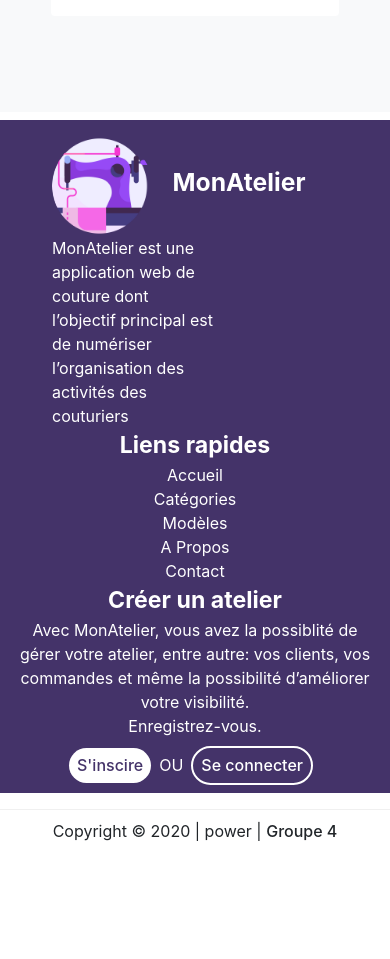
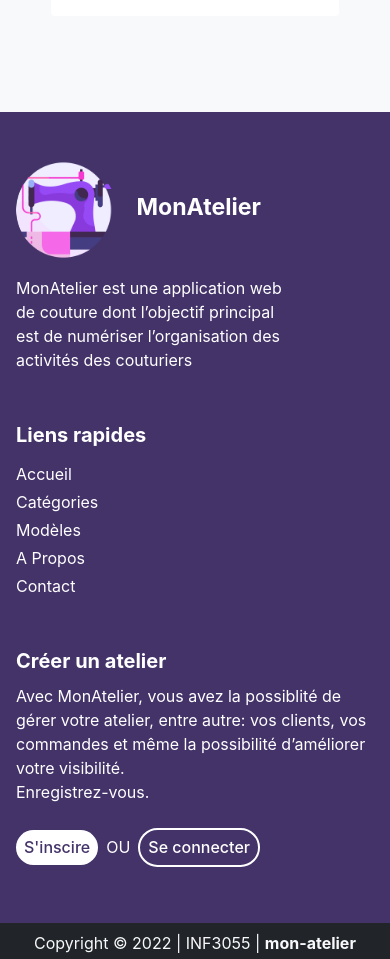
Before and after one commit to main-c/mon-atelier, a React (Create React App) app in the folder src/frontend/mon_atelier/: page /detail_article in a window 390 px wide. Shown: the part 2722-3681 px from the top of the page. Before the commit the page ends 3591 px from the top, so only its background shows below. Built offline with nearby package versions, Linux system fonts and the light colour scheme.

Commit message:
responsive footer

```diff
--- a/src/frontend/mon_atelier/src/components/Footer.js
+++ b/src/frontend/mon_atelier/src/components/Footer.js
@@ -1,66 +1,61 @@
 import React from 'react';
 
 
-function Footer(){
+class Footer extends React.Component{
 
-
+	render(){
 		return(
 
-
 			<div className="">
-					   <div className=" pt-3 mt-2 text-white" style={{backgroundColor:'#443369'}}>
+				<div className=" pb-5 text-white" style={{backgroundColor:'#443369'}}>
 			        <div className="container-fluid">
-				            <div
-				                className="row d-flex align-items-center">
-				                <div className="col-lg-4 ps-5">
+			            <div className="row d-flex align-items-center">
+			                <div className="col-lg-4 ps-lg-5 mt-5">
 			                    <div>
-				                       <a href="#"><img src="images/logo.png" className="card-img-top mx-auto p-0 me-3 rounded-pill" alt="..." style={{width:'100px', height:'100px'}} /> <span className="text-white fs-2 fw-bold">MonAtelier</span></a>
+			                       <a href="#"><img src="images/logo.png" className="card-img-top mx-auto p-0 me-3 rounded-pill" alt="..." style={{width:'100px', height:'100px'}} /> <span className="text-white fs-3 fw-bold">MonAtelier</span></a>
 			                    </div>
-				                    <div className="w-50">
+			                    <div className="w-75 mt-3">
 			                         MonAtelier est une application web de couture dont l’objectif
 			                         principal est de numériser l’organisation des activités des couturiers
 			                    </div>
 			                </div>
-				                <div className="col-lg-4  text-center">
-				                	<span className="text-white fs-3 fw-bold">Liens rapides</span>
-				                    <div className="active">
-				                    	<a href="" style={{paddingTop: '60px'}}>Accueil</a><br className="mb-3 mt-2"/>
-				                    	<a href="" style={{paddingTop: '60px'}}>Catégories</a><br className="mb-3"/>
-				                    	<a href="" style={{paddingTop: '60px'}}>Modèles</a><br className="mb-3"/>
-				                    	<a href="" style={{paddingTop: '60px'}}>A Propos</a><br className="mb-3"/>
-				                    	<a href="" style={{paddingTop: '60px'}}>Contact</a>
+			                <div className="col-lg-1"></div>
+			                <div className="col-lg-3 mt-5 text-start">
+			                	<span className="text-white fs-5 fw-bold">Liens rapides</span>
+			                    <div className="d-grid mt-2">
+			                    	<a href="" className="mt-1">Accueil</a>
+			                    	<a href="" className="mt-1">Catégories</a>
+			                    	<a href="" className="mt-1">Modèles</a>
+			                    	<a href="" className="mt-1">A Propos</a>
+			                    	<a href="" className="mt-1">Contact</a>
 			                    </div>
 			                </div>
-				                <div className="col-lg-4  text-center">
-				                	<span className="text-white fs-3 fw-bold">Créer un atelier </span><br />
-				                    <a class=" font-weight-normal text-justify " href="#">
+			                <div className="col-lg-4 mt-5 text-start">
+			                	<span className="text-white fs-5 fw-bold">Créer un atelier </span><br />
+			                    <p className="mt-2 mb-0 font-weight-normal text-justify ">
 			                    Avec MonAtelier, vous avez la possiblité de gérer votre atelier, entre autre: vos clients,
 			                    vos commandes et même la possibilité d’améliorer votre visibilité. <br />
-									Enregistrez-vous.</a><br />
-									<div className='pt-2'>
-									<a href="#" style={{color: '#443369', backgroundColor:'white'}}
-				                     className=" font-weight-normal h6 d-inline-block p-2 rounded-pill mb-2 me-2">S'inscire</a>
+								Enregistrez-vous.</p><br />
+								<div>
+									<a href="#" style={{color: '#443369', backgroundColor:'white'}} className=" font-weight-normal h6 d-inline-block p-2 rounded-pill mb-2 me-2">S'inscire</a>
 			                     	<span>OU</span>
-				                     <a href="#" style={{color: 'white'}}
-				                     className=" font-weight-normal h6 d-inline-block p-2 border ms-2 border-2 border-white rounded-pill mb-2 me-2">Se connecter</a>
-
-									</div>
-
-				                </div>
-
+			                     	<a href="#" style={{color: 'white'}} className=" font-weight-normal h6 d-inline-block p-2 border ms-2 border-2 border-white rounded-pill mb-2 me-2">Se connecter</a>
 								</div>
 			            	</div>
-			    </div><hr className="mb-0" style={{backgroundColor: '#c4c4c4'}} />
-			    <div className="d-flex align-items-center text-dark" style={{height: '7vh'}}>
-			        <p className="mx-auto"><span className="">Copyright © 2020 | </span>
-			        <span>power | </span>
-			        <span className=" h6 my-0">Groupe 4
-			        </span></p>
+        				</div>
+    				</div>
+		    	</div>
+			    <div className="d-flex align-items-center text-dark pt-1 bg-dark">
+			        <p className="mx-auto my-1 text-light">
+			        	<span className="">Copyright © 2022 | </span>
+			        	<span>INF3055 | </span>
+			        	<span className="fw-bold"> mon-atelier</span>
+			        </p>
 			    </div>
 			</div>
 
-
 		);
+	}
 }
 
 export default Footer;
```
Lines whose indentation alone changed are shown as unchanged.
